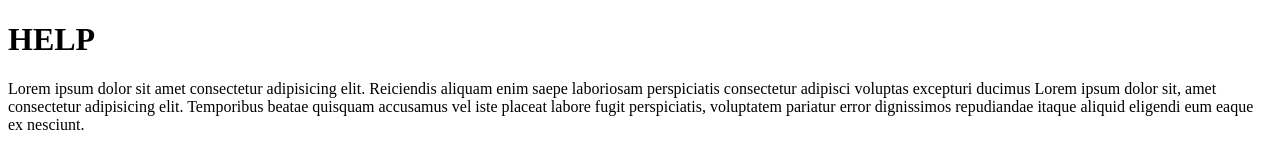
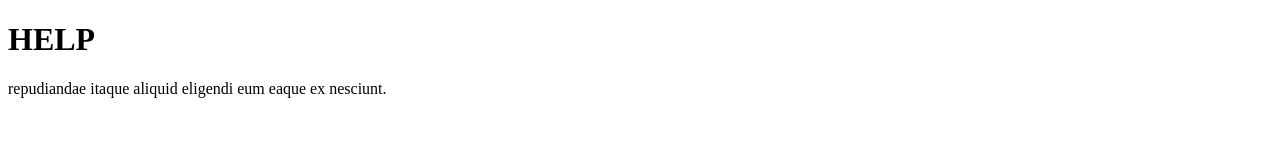
Before and after one commit to Klapzo/Nonsense.madness, a plain HTML site: page index.html in a window 1280 px wide. Drawn offline with Linux system fonts and the light colour scheme.

```diff
--- a/index.html
+++ b/index.html
@@ -11,8 +11,6 @@
 
 
 
-
-
-          <p>Lorem ipsum dolor sit amet consectetur adipisicing elit. Reiciendis aliquam enim saepe laboriosam perspiciatis consectetur adipisci voluptas excepturi ducimus Lorem ipsum dolor sit, amet consectetur adipisicing elit. Temporibus beatae quisquam accusamus vel iste placeat labore fugit perspiciatis, voluptatem pariatur error dignissimos repudiandae itaque aliquid eligendi eum eaque ex nesciunt. </p>
+ repudiandae itaque aliquid eligendi eum eaque ex nesciunt. </p>
 </body>
 </html>
```
